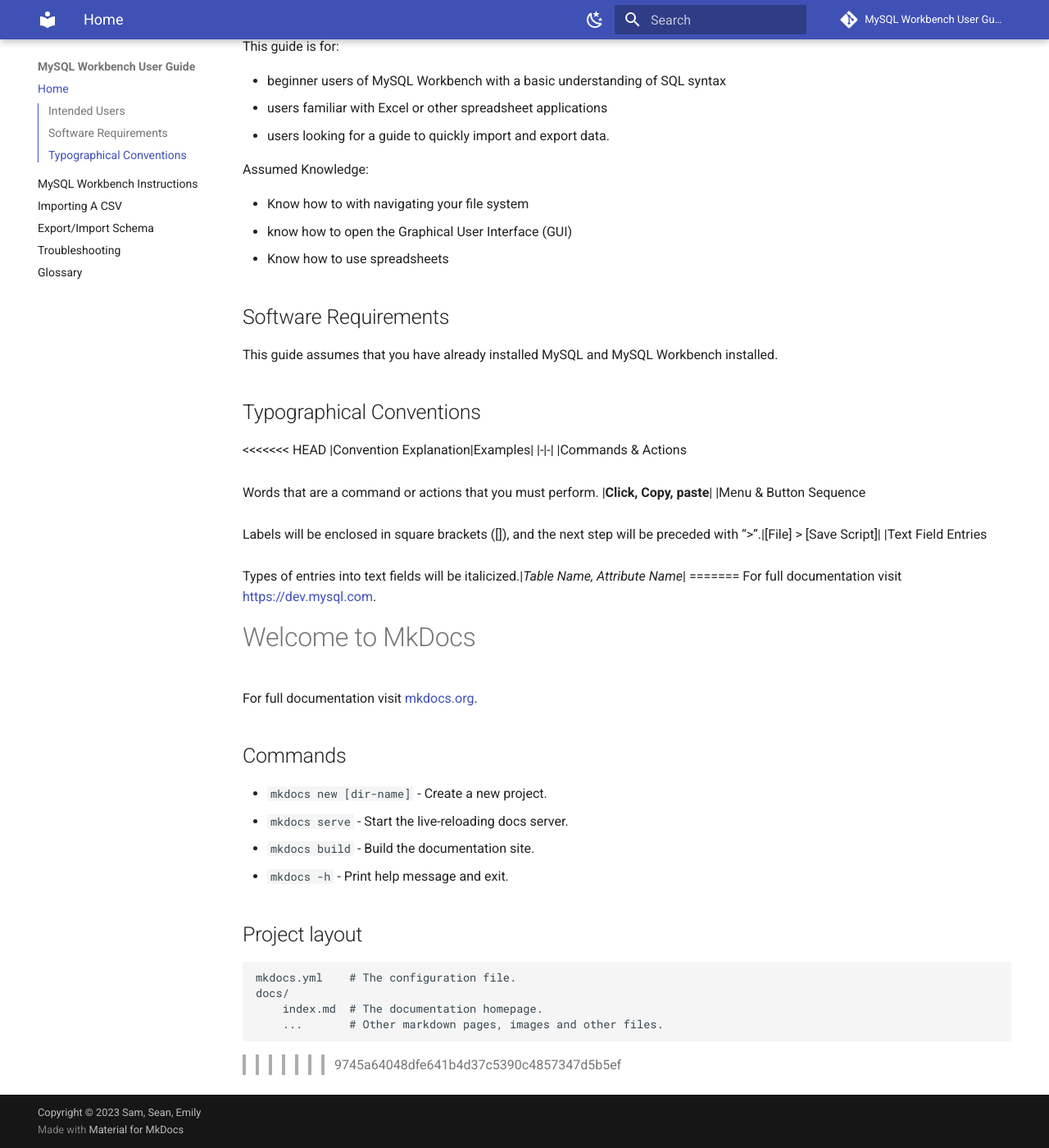
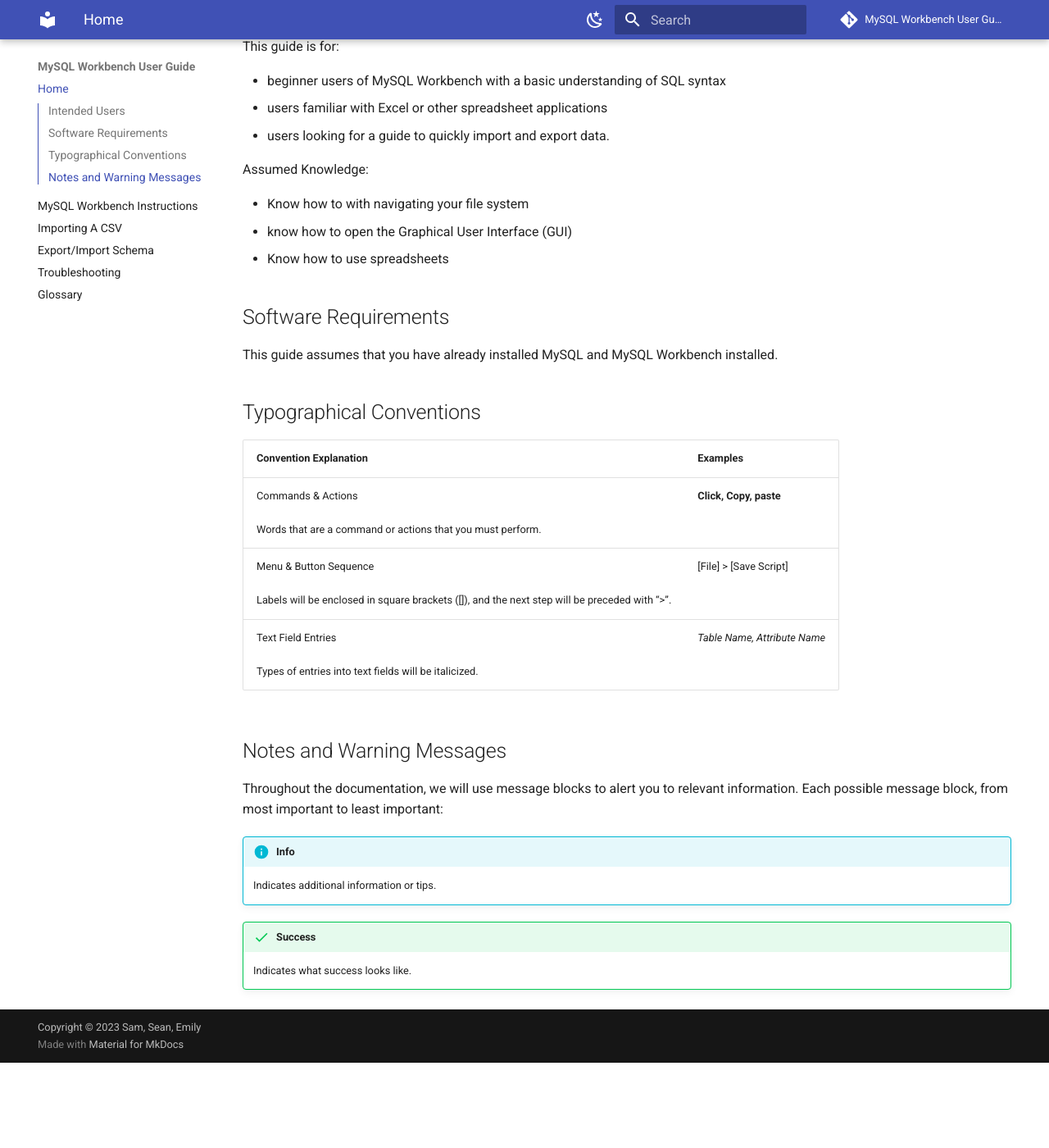
Before and after one commit to SSollestre/CommUserGuide, an MkDocs documentation site: the page built from docs/index.md, in a window 1280 px wide and 1400 px high, scrolled down 329 px. Shown: the whole window at 82% size. Built offline with MkDocs 1.6.1 and Material for MkDocs 9.7.7, drawn with Linux system fonts in a browser that asks for light colours; comment, search, counter and statistics services are not loaded; after the commit the page ends 1625 px from its top, so only the background shows below that.

Commit message:
Add info message and images

```diff
--- a/docs/index.md
+++ b/docs/index.md
@@ -22,34 +22,23 @@
 
 ## Typographical Conventions
 
-<<<<<<< HEAD
 |Convention Explanation|Examples|
 |-|-|
 |Commands & Actions <br><br> Words that are a command or actions that you must perform. |**Click, Copy, paste**|
 |Menu & Button Sequence<br><br>Labels will be enclosed in square brackets ([]), and the next step will be preceded with “>”.|[File] > [Save Script]|
 |Text Field Entries<br><br>Types of entries into text fields will be italicized.|*Table Name, Attribute Name*|
-=======
-For full documentation visit [https://dev.mysql.com](https://dev.mysql.com/doc/workbench/en/).
 
+## Notes and Warning Messages
 
+Throughout the documentation, we will use message blocks to alert you to relevant information.
+Each possible message block, from most important to least important:
 
-# Welcome to MkDocs
+[comment]: <> (!!! bug)
 
-For full documentation visit [mkdocs.org](https://www.mkdocs.org).
+[comment]: <> (    Specifies actions that may cause an error.)
 
+!!! Info
+    Indicates additional information or tips.
 
-
-## Commands
-
-* `mkdocs new [dir-name]` - Create a new project.
-* `mkdocs serve` - Start the live-reloading docs server.
-* `mkdocs build` - Build the documentation site.
-* `mkdocs -h` - Print help message and exit.
-
-## Project layout
-
-    mkdocs.yml    # The configuration file.
-    docs/
-        index.md  # The documentation homepage.
-        ...       # Other markdown pages, images and other files.
->>>>>>> 9745a64048dfe641b4d37c5390c4857347d5b5ef
+!!! success
+    Indicates what success looks like.
```
Also changed, not shown: docs/EMILY_SQL_TASKS.md (+16 -3 lines), docs/Glossary.md (+1 -1 lines), docs/images/CompletedExport.png (added), docs/images/ExportOptions4.png (added), docs/images/ExportSchema1.png (added), docs/images/PickSchema2.png (added), docs/images/PickTables3.png (added), docs/images/StartExport5.png (added).
